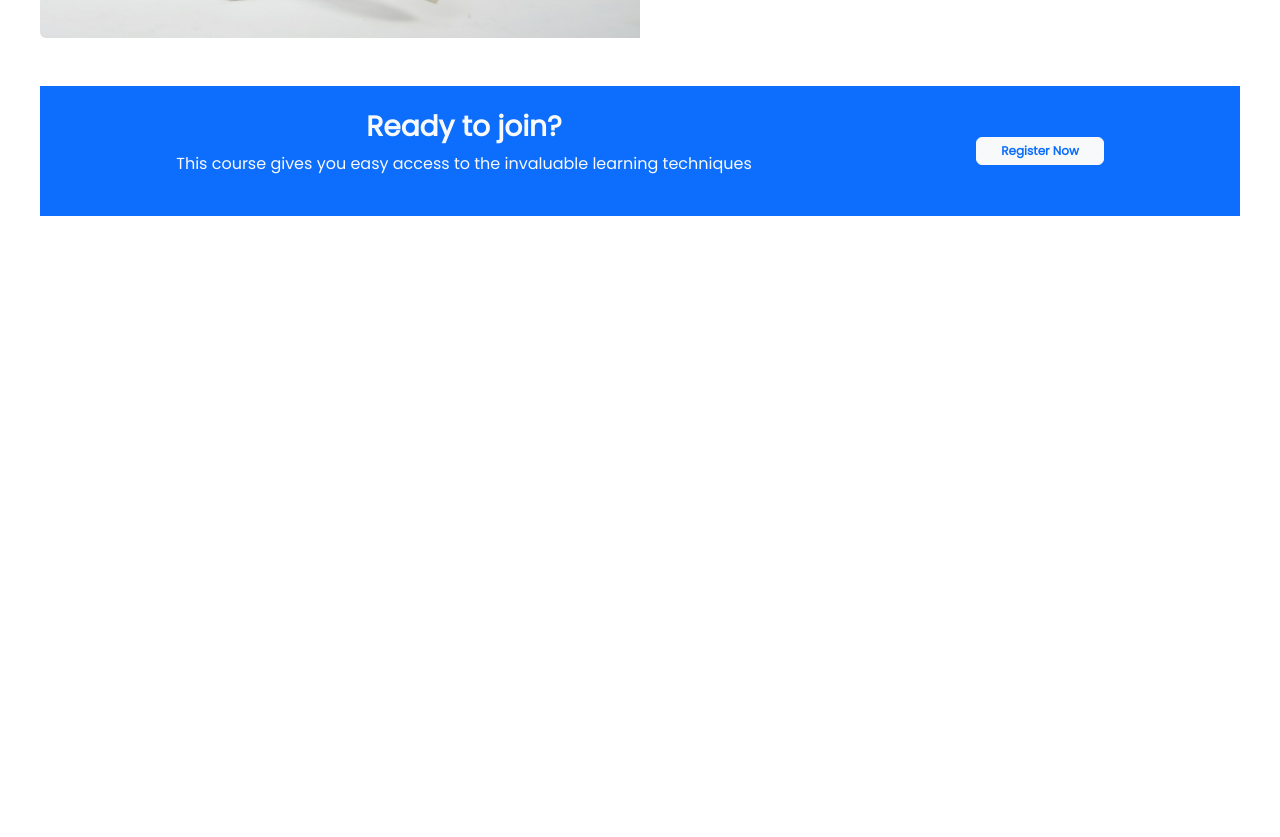
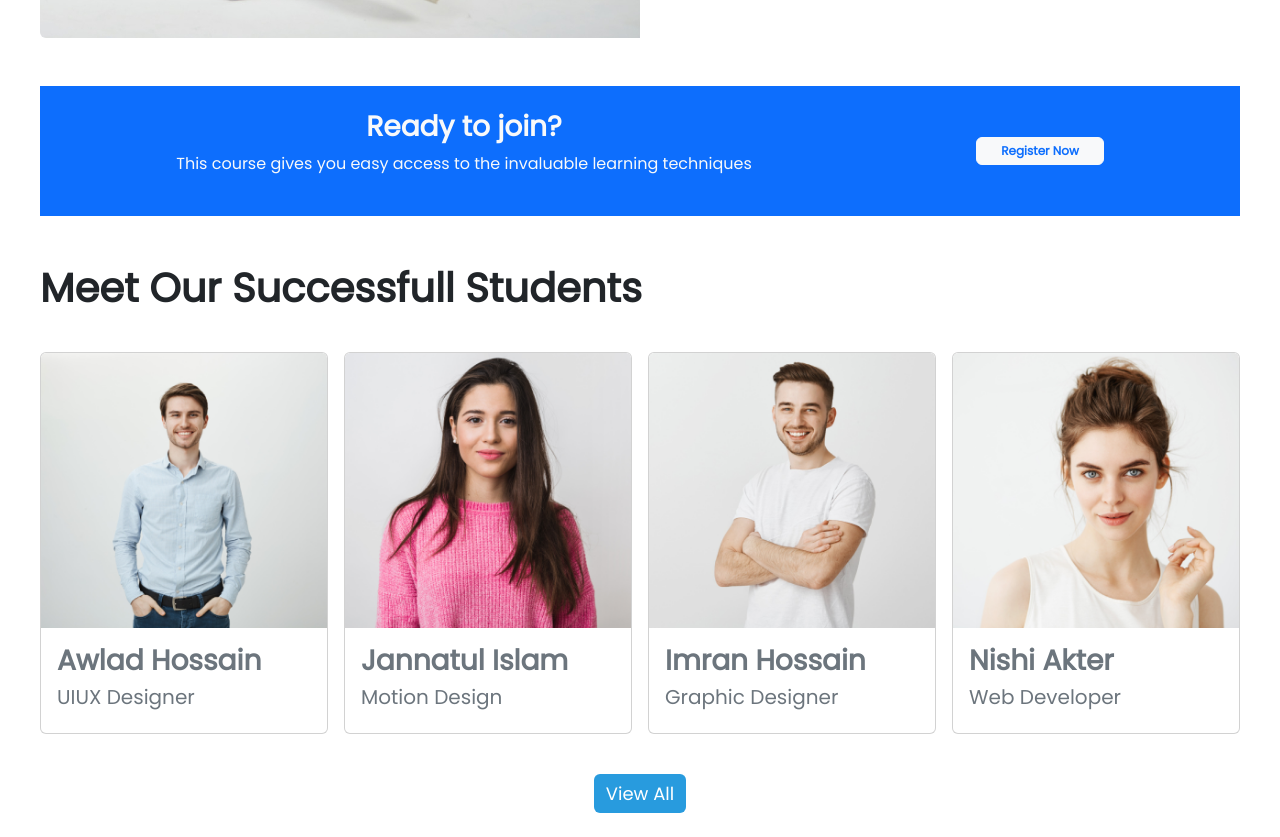
Before and after one commit to Uddin02/code-academy, a plain HTML site: page index.html in a window 1280 px wide. Shown: the part 2511-3348 px from the top of the page. Before the commit the page ends 2775 px from the top, so only its background shows below. Drawn offline with nearby package versions, Linux system fonts and the light colour scheme.

Commit message:
student section added

```diff
--- a/index.html
+++ b/index.html
@@ -229,7 +229,7 @@
                             <p class="card-text text-muted fs-5 ">Earlier, it was not accepted wholeheartedly as it was
                                 assumed that this system lacked the human element required in learning.</p>
 
-                            <div class="d-flex justify-content-between flex-md-wrap">
+                            <div class="d-flex justify-content-between flex-wrap">
                                 <div>
                                     <h1 class="fw-bolder fs-1">3.2K+</h1>
                                     <span class="text-muted fs-6">Online Course</span>
@@ -276,7 +276,8 @@
             <div class="modal-dialog">
                 <div class="modal-content">
                     <div class="modal-header">
-                        <h5 class="modal-title" id="staticBackdropLabel">Register Form</h5>
+                        <h5 class="modal-title" id="staticBackdropLabel">Registration
+                            Form</h5>
                         <button type="button" class="btn-close" data-bs-dismiss="modal" aria-label="Close"></button>
                     </div>
                     <div class="modal-body">
@@ -326,13 +327,54 @@
                         </div>
                     </div>
                     <div class="modal-footer">
-                        <button type="button" class="btn btn-secondary" data-bs-dismiss="modal">Close</button>
+                        <button type="button" class="btn btn-banner btn-primary" data-bs-dismiss="modal">Close</button>
                     </div>
                 </div>
             </div>
         </div>
         <!-- register section end -->
 
+        <!-- student section start -->
+        <section class="container-fluid my-4">
+            <div>
+                <h1 class="card-title fw-bold mb-3 fs-1 ">
+                    Meet Our Successfull Students
+                </h1>
+            </div>
+            <div class="mt-4 d-lg-flex justify-content-lg-between d-md-flex flex-md-wrap justify-content-md-evenly">
+                <div class="student-card card my-sm-3 my-md-3" style="max-width: 18rem;">
+                    <img src="images/student/student-1.png" class="card-img-top" alt="...">
+                    <div class="card-body">
+                        <h3 class="card-text fw-bold text-secondary">Awlad Hossain</h3>
+                        <h5 class="text-muted">UIUX Designer</h5>
+                    </div>
+                </div>
+                <div class="student-card card my-xs-3 my-sm-3 my-md-3" style="max-width: 18rem;">
+                    <img src="images/student/student-2.png" class="card-img-top" alt="...">
+                    <div class="card-body">
+                        <h3 class="card-text fw-bold text-secondary">Jannatul Islam</h3>
+                        <h5 class="text-muted">Motion Design</h5>
+                    </div>
+                </div>
+                <div class="student-card card my-sm-3 my-md-3" style="max-width: 18rem;">
+                    <img src="images/student/student-3.png" class="card-img-top" alt="...">
+                    <div class="card-body">
+                        <h3 class="card-text fw-bold text-secondary">Imran Hossain</h3>
+                        <h5 class="text-muted">Graphic Designer</h5>
+                    </div>
+                </div>
+                <div class="student-card card my-sm-3 my-md-3" style="max-width: 18rem;">
+                    <img src="images/student/student-4.png" class="card-img-top" alt="...">
+                    <div class="card-body">
+                        <h3 class="card-text fw-bold text-secondary">Nishi Akter</h3>
+                        <h5 class="text-muted">Web Developer</h5>
+                    </div>
+                </div>
+            </div>
+            <div class="d-flex justify-content-center align-items-center my-4"><button type="button"
+                class="btn btn-banner btn-primary">View All</button></div>
+        </section>
+        <!-- student section end -->
 
     </main>
 
--- a/styles/style.css
+++ b/styles/style.css
@@ -48,8 +48,16 @@ body {
 
 /* Courses section style  */
 
-@media only screen and (max-width:1024px){
+@media only screen and (max-width:1080px){
     .card {
         max-width: 100% !important;
     }
 }
+
+/* student section  */
+
+@media only screen and (max-width:1080px){
+    .student-card {
+        max-width: 100%;
+    }
+}
```
